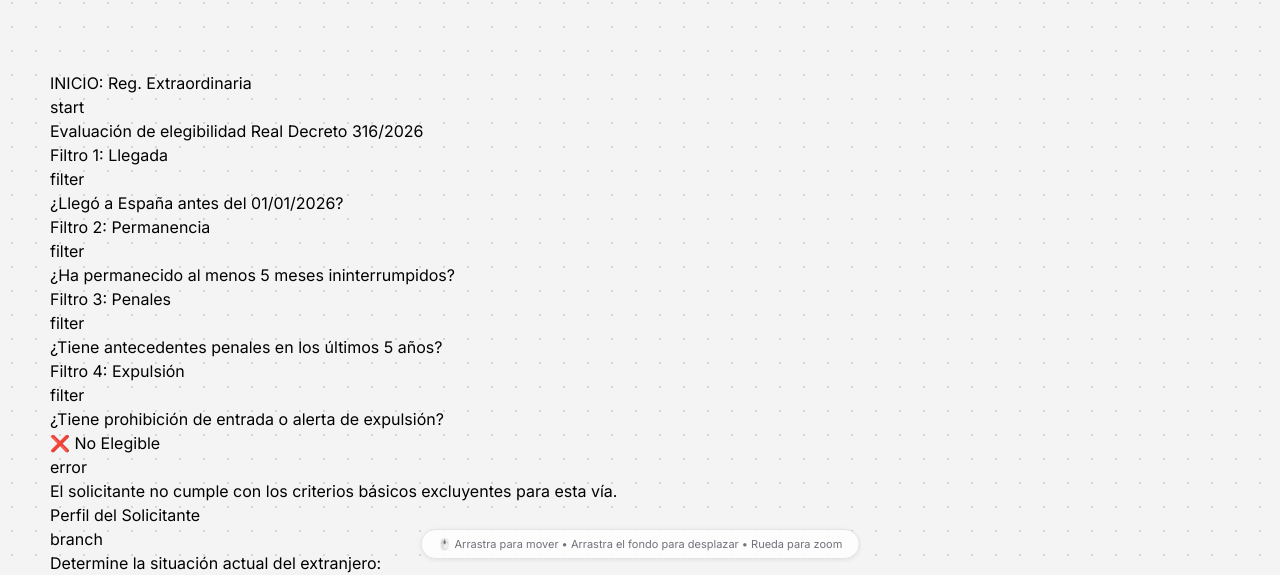
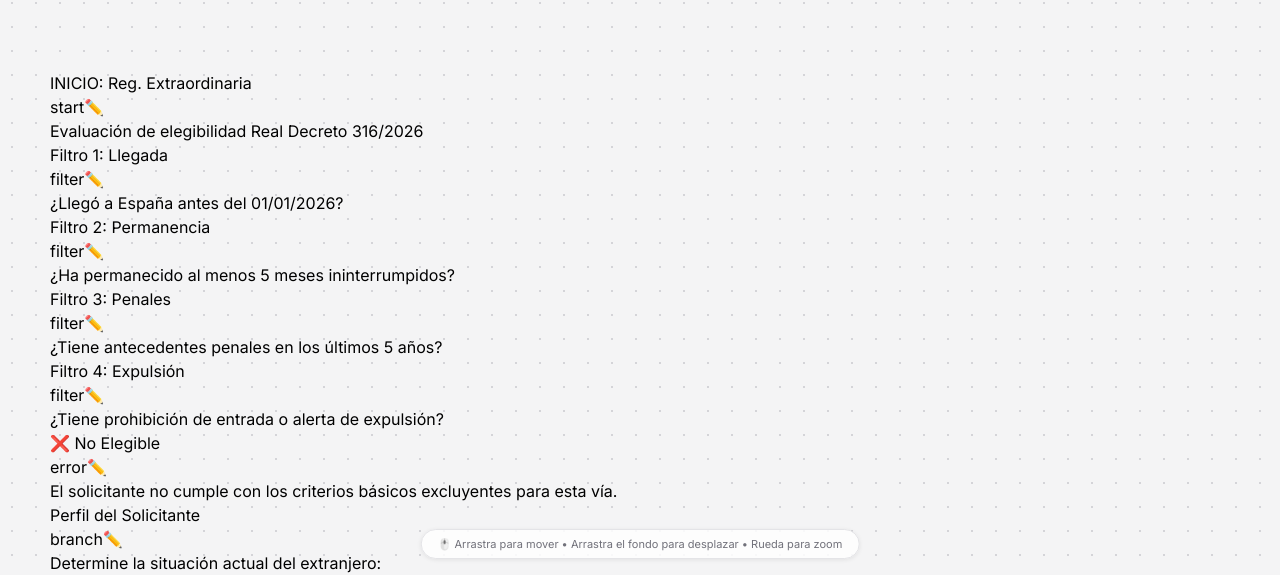
Before and after one commit to liriani/VisadoAssessmentBoard, a React (Vite) app: page / in a window 1280 px wide. Shown: the part 225-800 px from the top of the page. Built offline with nearby package versions, Linux system fonts and the light colour scheme.

Commit message:
enhance: Added inline editing functionality for node titles and text, including edit/cancel/save options and updated UI logic for custom and preset boards

```diff
--- a/src/components/NodeCard.jsx
+++ b/src/components/NodeCard.jsx
@@ -36,6 +36,8 @@ const NodeCard = ({ node, lang, onMouseDown, onTouchStart, onDoubleClick, onDele
   const editableRef = useRef(null);
   const [editingTitle, setEditingTitle] = useState(false);
   const [titleVal, setTitleVal] = useState(node.title);
+  const [isEditing, setIsEditing] = useState(false);
+  const [editText, setEditText] = useState(node.text);
 
   // Sync contentEditable content when node.text changes externally
   useEffect(() => {
@@ -76,10 +78,10 @@ const NodeCard = ({ node, lang, onMouseDown, onTouchStart, onDoubleClick, onDele
       title={!isComment && !isCustomBoard ? (lang === 'es' ? 'Doble clic para registrar edición' : 'Double-click to log edit') : ''}
     >
       <div className="flex justify-between items-center mb-2 border-b border-inherit pb-2 gap-1">
-        {/* Title — editable on custom boards */}
-        {isCustomBoard && !isComment && editingTitle ? (
+        {/* Title — editable on custom boards or when isEditing */}
+        {(isCustomBoard && !isComment && editingTitle) || (!isComment && isEditing) ? (
           <input
-            autoFocus
+            autoFocus={isCustomBoard && editingTitle}
             value={titleVal}
             onChange={e => setTitleVal(e.target.value)}
             onBlur={() => { onUpdate({ title: titleVal }); setEditingTitle(false); }}
@@ -97,6 +99,19 @@ const NodeCard = ({ node, lang, onMouseDown, onTouchStart, onDoubleClick, onDele
         <span className={`text-[10px] font-bold uppercase px-2 py-0.5 rounded flex-none ${badgeStyle}`}>
           {node.type}
         </span>
+        {/* Edit button — shown on preset board cards (non-custom, non-comment) */}
+        {!isCustomBoard && !isComment && (
+          <button
+            onMouseDown={e => e.stopPropagation()}
+            onClick={e => { e.stopPropagation(); if (isEditing) { onUpdate({ title: titleVal, text: editText }); } setIsEditing(!isEditing); }}
+            className={`flex-none text-[10px] font-bold px-1.5 py-0.5 rounded border transition-colors ml-1 ${
+              isEditing
+                ? 'bg-emerald-500 text-white border-emerald-500 hover:bg-emerald-600'
+                : 'bg-white/70 text-gray-500 border-gray-300 hover:bg-gray-100'
+            }`}
+            title={isEditing ? (lang === 'es' ? 'Guardar' : 'Save') : (lang === 'es' ? 'Editar' : 'Edit')}
+          >{isEditing ? '✓' : '✏️'}</button>
+        )}
       </div>
 
       {isComment ? (
@@ -122,6 +137,27 @@ const NodeCard = ({ node, lang, onMouseDown, onTouchStart, onDoubleClick, onDele
           onBlur={e => onUpdate({ text: e.currentTarget.innerText })}
           dangerouslySetInnerHTML={{ __html: node.text }}
         />
+      ) : isEditing ? (
+        /* Inline edit mode for preset board cards */
+        <div onMouseDown={e => e.stopPropagation()}>
+          <textarea
+            autoFocus
+            value={editText}
+            onChange={e => setEditText(e.target.value)}
+            rows={4}
+            className="w-full text-sm bg-white/80 border border-current rounded-lg px-2 py-1.5 outline-none resize-none leading-relaxed font-medium opacity-90"
+          />
+          <div className="flex gap-1.5 mt-1.5 justify-end">
+            <button
+              onClick={e => { e.stopPropagation(); setEditText(node.text); setTitleVal(node.title); setIsEditing(false); }}
+              className="text-[10px] font-bold px-2 py-0.5 rounded border border-gray-300 bg-white/70 text-gray-500 hover:bg-gray-100"
+            >{lang === 'es' ? 'Cancelar' : 'Cancel'}</button>
+            <button
+              onClick={e => { e.stopPropagation(); onUpdate({ title: titleVal, text: editText }); setIsEditing(false); }}
+              className="text-[10px] font-bold px-2 py-0.5 rounded bg-emerald-500 hover:bg-emerald-600 text-white"
+            >{lang === 'es' ? 'Guardar' : 'Save'}</button>
+          </div>
+        </div>
       ) : (
         <div className="text-sm opacity-90 whitespace-pre-wrap leading-relaxed font-medium">
           {node.text}
```
